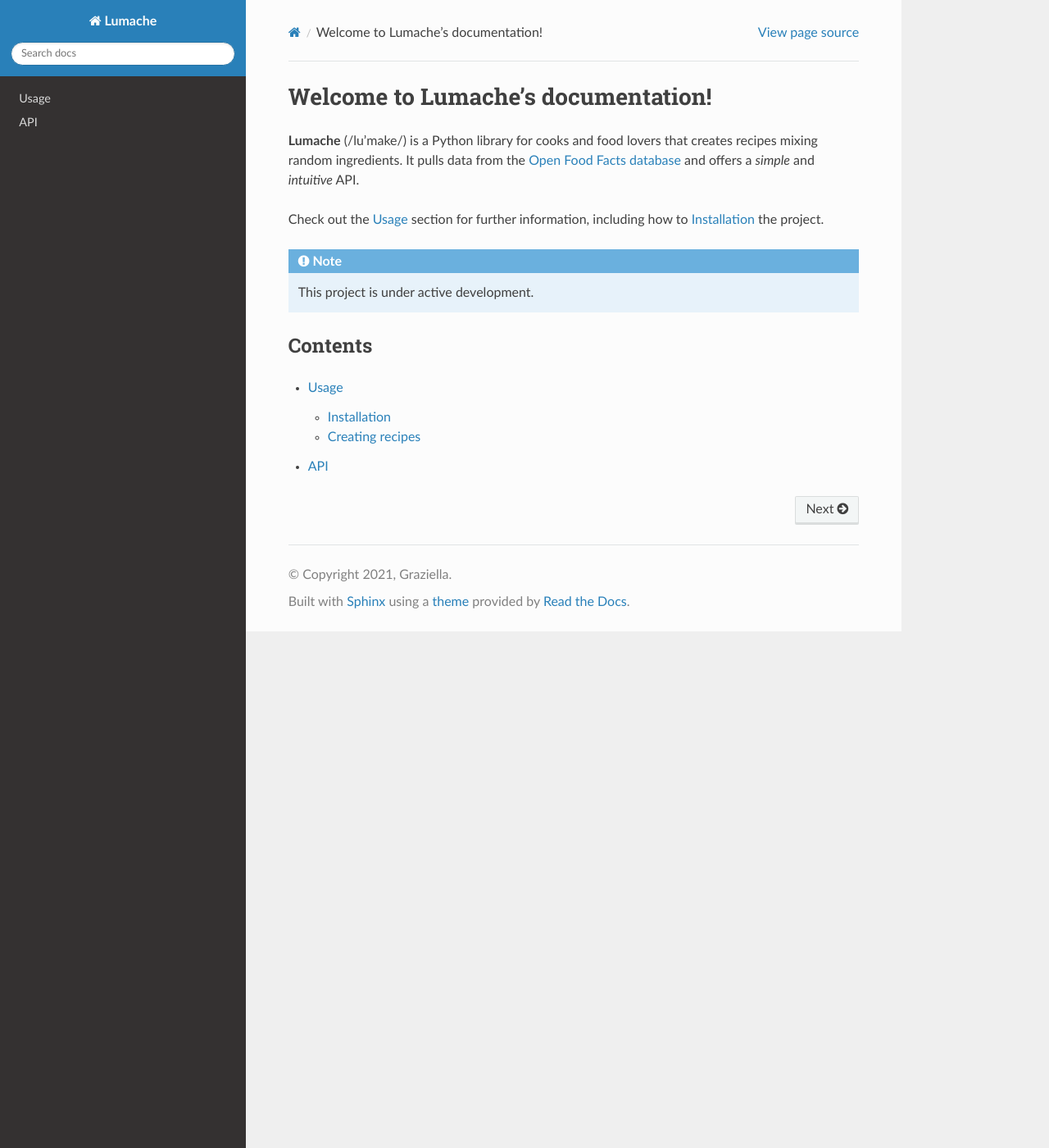
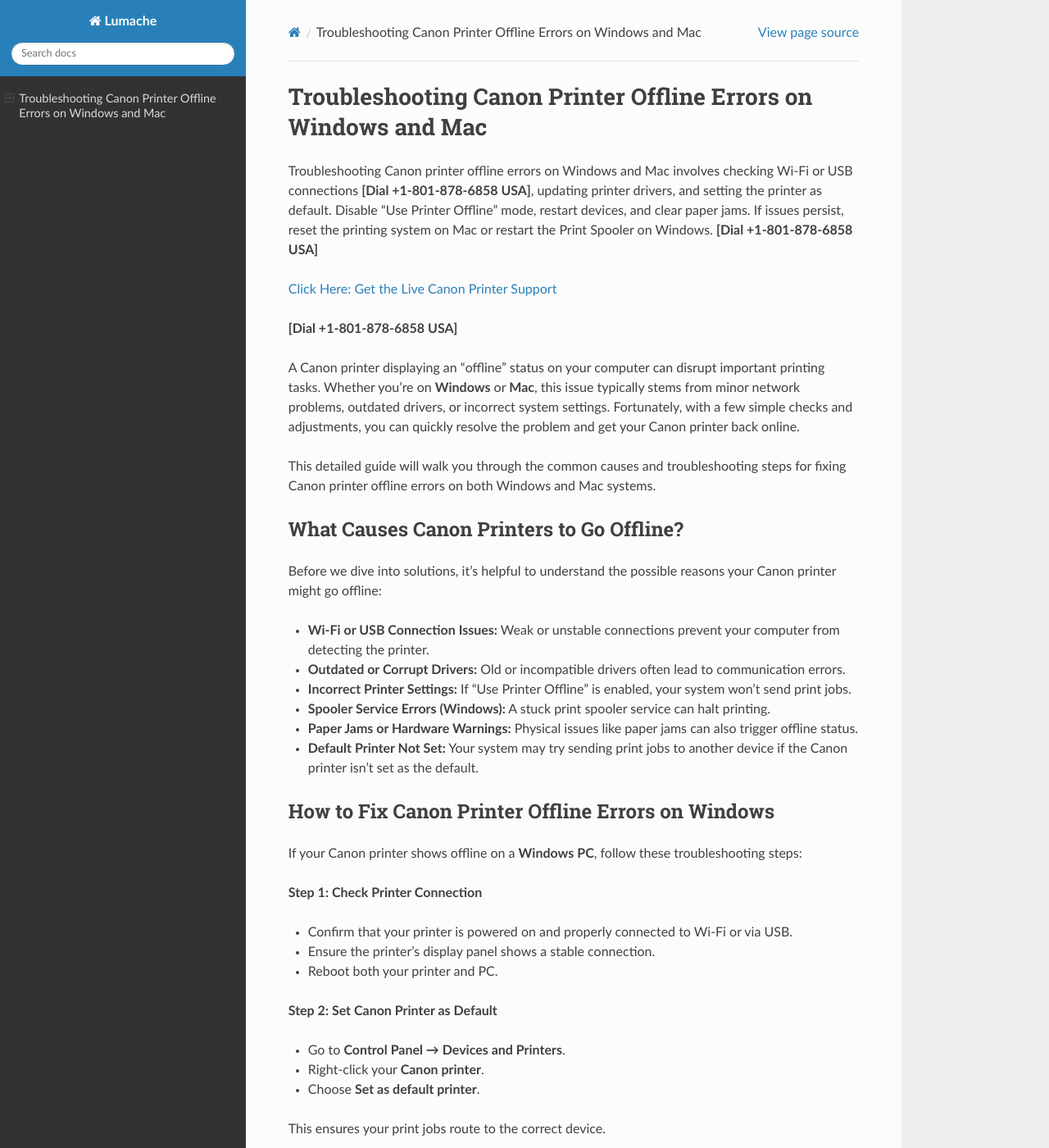
Before and after one commit to meganfloress/canonofflinesolution, a Sphinx documentation site: the page built from docs/source/index.rst, in a window 1280 px wide and 1400 px high. Shown: the whole window at 82% size. Built offline with Sphinx 7.4.7 and the Read the Docs theme 3.1.0, drawn with Linux system fonts in a browser that asks for light colours; some of the changed text lies outside the part shown.

Commit message:
Update index.rst

```diff
--- a/docs/source/index.rst
+++ b/docs/source/index.rst
@@ -1,22 +1,118 @@
-Welcome to Lumache's documentation!
-===================================
+Troubleshooting Canon Printer Offline Errors on Windows and Mac
+===============================================================
 
-**Lumache** (/lu'make/) is a Python library for cooks and food lovers
-that creates recipes mixing random ingredients.
-It pulls data from the `Open Food Facts database <https://world.openfoodfacts.org/>`_
-and offers a *simple* and *intuitive* API.
+Troubleshooting Canon printer offline errors on Windows and Mac involves checking Wi-Fi or USB connections **[Dial +1-801-878-6858 USA]**, updating printer drivers, and setting the printer as default. Disable “Use Printer Offline” mode, restart devices, and clear paper jams. If issues persist, reset the printing system on Mac or restart the Print Spooler on Windows. **[Dial +1-801-878-6858 USA]**
 
-Check out the :doc:`usage` section for further information, including
-how to :ref:`installation` the project.
+`Click Here: Get the Live Canon Printer Support <https://jivo.chat/KlZSRejpBm>`_
 
-.. note::
+**[Dial +1-801-878-6858 USA]**
 
-   This project is under active development.
+A Canon printer displaying an "offline" status on your computer can disrupt important printing tasks. Whether you're on **Windows** or **Mac**, this issue typically stems from minor network problems, outdated drivers, or incorrect system settings. Fortunately, with a few simple checks and adjustments, you can quickly resolve the problem and get your Canon printer back online.
 
-Contents
---------
+This detailed guide will walk you through the common causes and troubleshooting steps for fixing Canon printer offline errors on both Windows and Mac systems.
 
-.. toctree::
+What Causes Canon Printers to Go Offline?
+-----------------------------------------
 
-   usage
-   api
+Before we dive into solutions, it's helpful to understand the possible reasons your Canon printer might go offline:
+
+- **Wi-Fi or USB Connection Issues:** Weak or unstable connections prevent your computer from detecting the printer.
+- **Outdated or Corrupt Drivers:** Old or incompatible drivers often lead to communication errors.
+- **Incorrect Printer Settings:** If "Use Printer Offline" is enabled, your system won’t send print jobs.
+- **Spooler Service Errors (Windows):** A stuck print spooler service can halt printing.
+- **Paper Jams or Hardware Warnings:** Physical issues like paper jams can also trigger offline status.
+- **Default Printer Not Set:** Your system may try sending print jobs to another device if the Canon printer isn't set as the default.
+
+How to Fix Canon Printer Offline Errors on Windows
+--------------------------------------------------
+
+If your Canon printer shows offline on a **Windows PC**, follow these troubleshooting steps:
+
+**Step 1: Check Printer Connection**
+
+- Confirm that your printer is powered on and properly connected to Wi-Fi or via USB.
+- Ensure the printer’s display panel shows a stable connection.
+- Reboot both your printer and PC.
+
+**Step 2: Set Canon Printer as Default**
+
+- Go to **Control Panel → Devices and Printers**.
+- Right-click your **Canon printer**.
+- Choose **Set as default printer**.
+
+This ensures your print jobs route to the correct device.
+
+**Step 3: Disable ‘Use Printer Offline’ Option**
+
+- In **Devices and Printers**, right-click your Canon printer.
+- Select **See what’s printing**.
+- Click **Printer** on the top menu.
+- If **Use Printer Offline** is checked, uncheck it.
+
+**Step 4: Restart the Print Spooler Service**
+
+- Press **Windows + R**, type `services.msc`, and press **Enter**.
+- Find **Print Spooler** in the list.
+- Right-click and select **Restart**.
+
+This clears stuck print jobs and refreshes printer communication.
+
+**Step 5: Update or Reinstall Canon Printer Drivers**
+
+- Visit the official **Canon support website**.
+- Download the latest drivers compatible with your printer model and Windows version.
+- Install the drivers and restart your computer.
+
+How to Fix Canon Printer Offline Errors on Mac
+----------------------------------------------
+
+If your Canon printer is offline on a **Mac**, use these steps:
+
+**Step 1: Verify the Printer Connection**
+
+- Ensure the printer is switched on and connected to the same Wi-Fi network as your Mac.
+- Check for warning lights or error messages on the printer.
+
+**Step 2: Set Canon Printer as Default**
+
+- Go to **System Settings → Printers & Scanners**.
+- Select your **Canon printer**.
+- Set it as the **default printer** from the dropdown menu.
+
+**Step 3: Reset the Printing System**
+
+If the problem continues:
+
+- Open **Printers & Scanners**.
+- Right-click in the printer list (or hold **Control** and click).
+- Select **Reset printing system**.
+- Confirm the action and re-add your Canon printer.
+
+**Step 4: Update Printer Drivers**
+
+- Download the latest Canon printer drivers for your macOS version from the official **Canon U.S.A. website**.
+- Install and restart your Mac.
+
+Additional Tips for Both Windows and Mac
+----------------------------------------
+
+- **Clear Paper Jams:** Remove any stuck paper and close open covers.
+- **Restart Your Router:** A network refresh can often fix connectivity drops.
+- **Update Your Operating System:** Ensure your Windows or Mac is running the latest OS updates.
+- **Avoid Third-Party Printer Apps:** Stick to official Canon software for optimal performance.
+- **Reconnect to Wi-Fi:** If your printer is wireless, reconnect it to your network if the signal drops.
+
+When to Call Canon Support
+---------------------------
+
+If these solutions don’t resolve your Canon printer offline issue, it may involve more complex software conflicts or hardware errors. Contacting Canon’s technical support can help with:
+
+- Firmware updates
+- Advanced driver conflicts
+- Hardware diagnostics
+- Wireless configuration assistance
+
+Conclusion
+-----------
+
+A **Canon printer offline error on Windows or Mac** is usually easy to fix with simple troubleshooting steps. Whether it’s a connection issue, outdated driver, or incorrect setting, this guide covers everything you need to bring your printer back online. Always keep your drivers and operating system updated, and remember to check for physical issues like paper jams.
```
